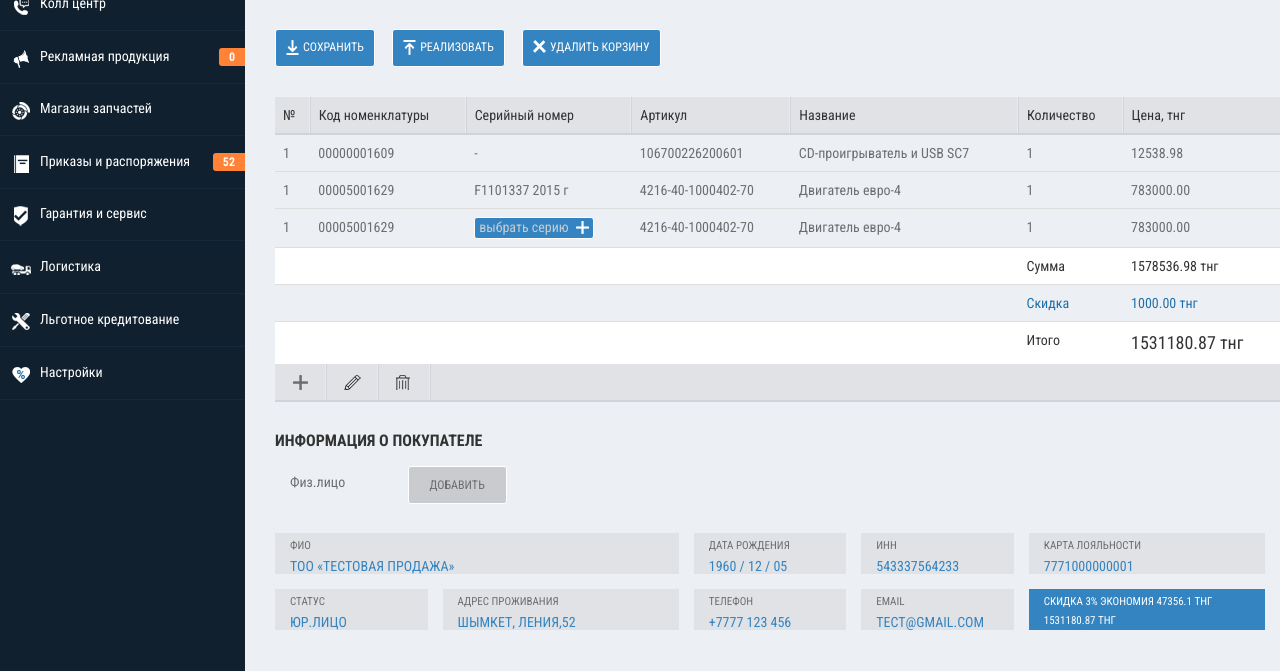
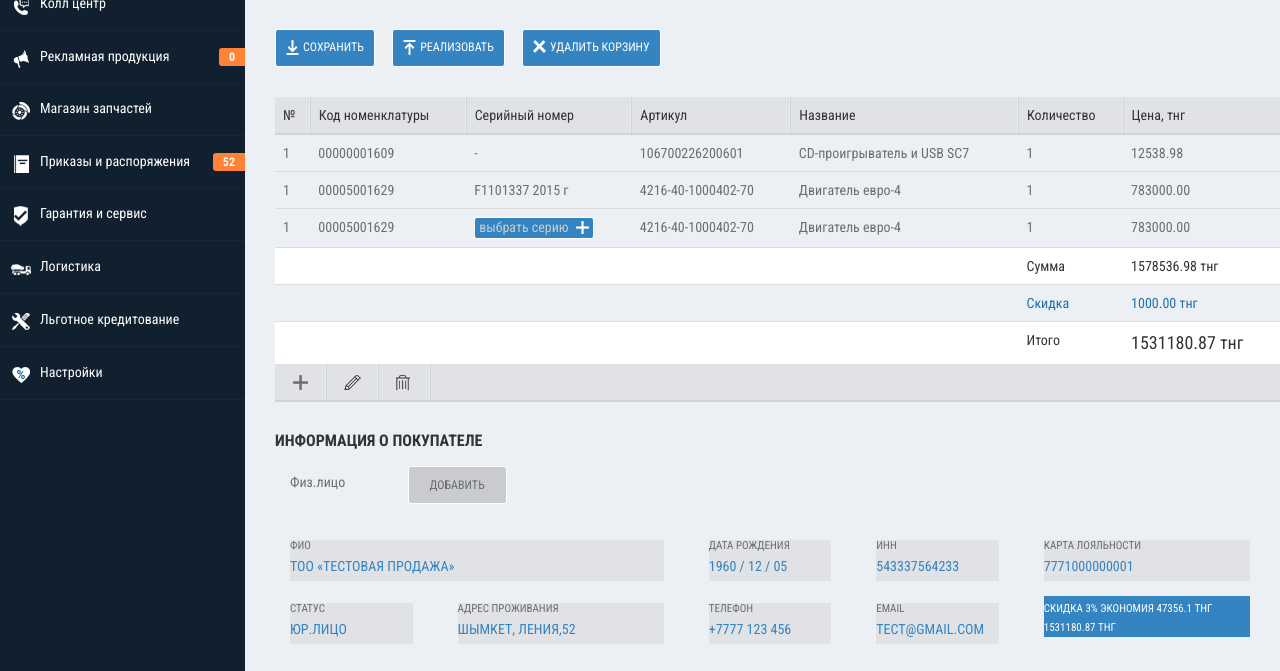
Before and after one commit to ircbaranovskaya/-, a plain HTML site: page index.html in a window 1280 px wide. Shown: the part 125-796 px from the top of the page. Drawn offline with nearby package versions, Linux system fonts and the light colour scheme.

Commit message:
first commit

```diff
--- a/index.html
+++ b/index.html
@@ -204,52 +204,72 @@
                 <div class="container-fluid">
                   <form class="form-inline">
                     <div class="row">
-                      <div class="col-lg-3 buyer">
+                      <div class="col-lg-3">
+                        <div class="buyer">
                           <h5>Информация о покупателе</h5>
                           <span>Физ.лицо</span>
                           <button class="btn btn-default add">Добавить</button>
                         </div>
                       </div>
+                    </div>
                     <div class="buyer-block">
                       <div class="row">
-                        <div class="col-lg-5 buyer-block-info">
+                        <div class="col-lg-5">
+                          <div class="buyer-block-info">
                             <h6>ФИО</h6>
                             <span>ТОО «ТЕСТОВАЯ ПРОДАЖА»</span>
                           </div>
-                        <div class="col-lg-2 buyer-block-info">
+                        </div>
+                        <div class="col-lg-2">
+                          <div class="buyer-block-info">
                             <h6>Дата рождения</h6>
                             <span>1960 / 12 / 05</span>
                           </div>
-                        <div class="col-lg-2 buyer-block-info">
+                        </div>
+                        <div class="col-lg-2">
+                          <div class="buyer-block-info">
                             <h6>инн</h6>
                             <span>543337564233</span>
                           </div>
-                        <div class="col-lg-3 buyer-block-info">
+                        </div>
+                        <div class="col-lg-3">
+                          <div class="buyer-block-info">
                             <h6>КАРТА ЛОЯЛЬНОСТИ</h6>
                             <span>7771000000001</span>
                           </div>
                         </div>
+                      </div>
                       <div class="row">
-                        <div class="col-lg-2 buyer-block-info">
+                        <div class="col-lg-2">
+                          <div class="buyer-block-info">
                             <h6>Статус</h6>
                             <span>Юр.лицо</span>
                           </div>
-                        <div class="col-lg-3 buyer-block-info">
+                        </div>
+                        <div class="col-lg-3">
+                          <div class="buyer-block-info">
                             <h6>Адрес проживания</h6>
                             <span>ШЫМКЕТ, ЛЕНИЯ,52</span>
                           </div>
-                        <div class="col-lg-2 buyer-block-info">
+                        </div>
+                        <div class="col-lg-2">
+                          <div class="buyer-block-info">
                             <h6>ТЕЛЕФОН</h6>
                             <span>+7777 123 456</span>
                           </div>
-                        <div class="col-lg-2 buyer-block-info">
+                        </div>
+                        <div class="col-lg-2">
+                          <div class="buyer-block-info">
                             <h6>EMAIL</h6>
                             <span>ТЕСТ@gmail.com</span>
                           </div>
-                        <div class="col-lg-3 buyer-block-info discount-total">
+                        </div>
+                        <div class="col-lg-3">
+                          <div class="buyer-block-info discount-total">
                             <span class="disc">Скидка 3%</span>
                             <span>Экономия 47356.1 тнг</span>
                             <span class="total">1531180.87 тнг</span>
+                          </div>
                         </div>
                       </div>
                     </div>
```
Lines whose indentation alone changed are shown as unchanged.
